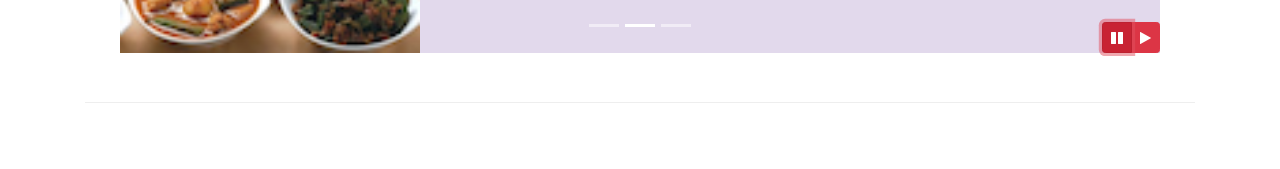
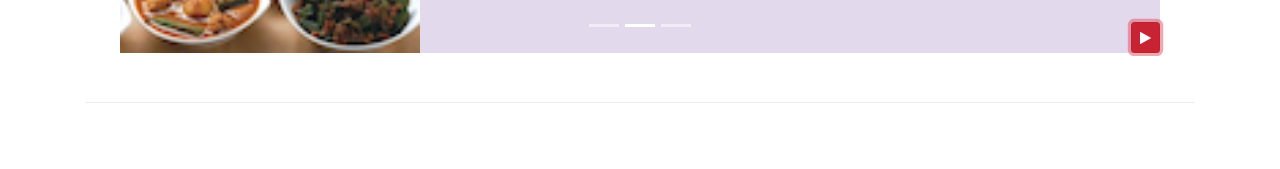
Before and after one commit to abdullah9932/baxtercrumbles-test, a website: page index.html in a window 1280 px wide. Both pictures are taken after a click on the button 1117 px from the left and 668 px from the top of the page. Shown: the part 631-800 px from the top of the page. Drawn offline with nearby package versions, Linux system fonts and the light colour scheme.

Commit message:
Bootstrap JQUERY playpause button

```diff
--- a/index.html
+++ b/index.html
@@ -206,14 +206,9 @@
                         <span class="carousel-control-next-icon">
                         </span>
                     </a>
-                    <div class="btn-group" id="carouselButton">
-                        <button class="btn btn-danger btn-sm" id="carousel-pause">
-                            <span class="fa fa-pause"></span>
-                        </button>
-                        <button class="btn btn-danger btn-sm" id="carousel-play">
-                            <span class="fa fa-play"></span>
-                        </button>
-                    </div>
+                    <button class="btn btn-danger btn-sm" id="carouselButton">
+                        <span id="carousel-button-icon" class="fa fa-pause"></span>
+                    </button>
                 </div>
             </div>
         </div>
@@ -309,15 +304,19 @@
     <script src="node_modules/popper.js/dist/umd/popper.min.js"></script>
     <script src="node_modules/bootstrap/dist/js/bootstrap.min.js"></script>
     <script>
-        $(document).ready(function(){
-            $("#mycarousel").carousel( { interval: 2000,pause: false } );
-            $("#carousel-pause").click(function(){
-                $("#mycarousel").carousel('pause');
+        $("#carouselButton").click(function(){
+                if ($("#carouselButton").children("span").hasClass('fa-pause')) {
+                    $("#mycarousel").carousel('pause');
+                    $("#carouselButton").children("span").removeClass('fa-pause');
+                    $("#carouselButton").children("span").addClass('fa-play');
+                }
+                else if ($("#carouselButton").children("span").hasClass('fa-play')){
+                    $("#mycarousel").carousel('cycle');
+                    $("#carouselButton").children("span").removeClass('fa-play');
+                    $("#carouselButton").children("span").addClass('fa-pause');
+                }
             });
-            $("#carousel-play").click(function(){
-                $("#mycarousel").carousel('cycle');
-            });
-        });
+
     </script>
 </body>
 
```
